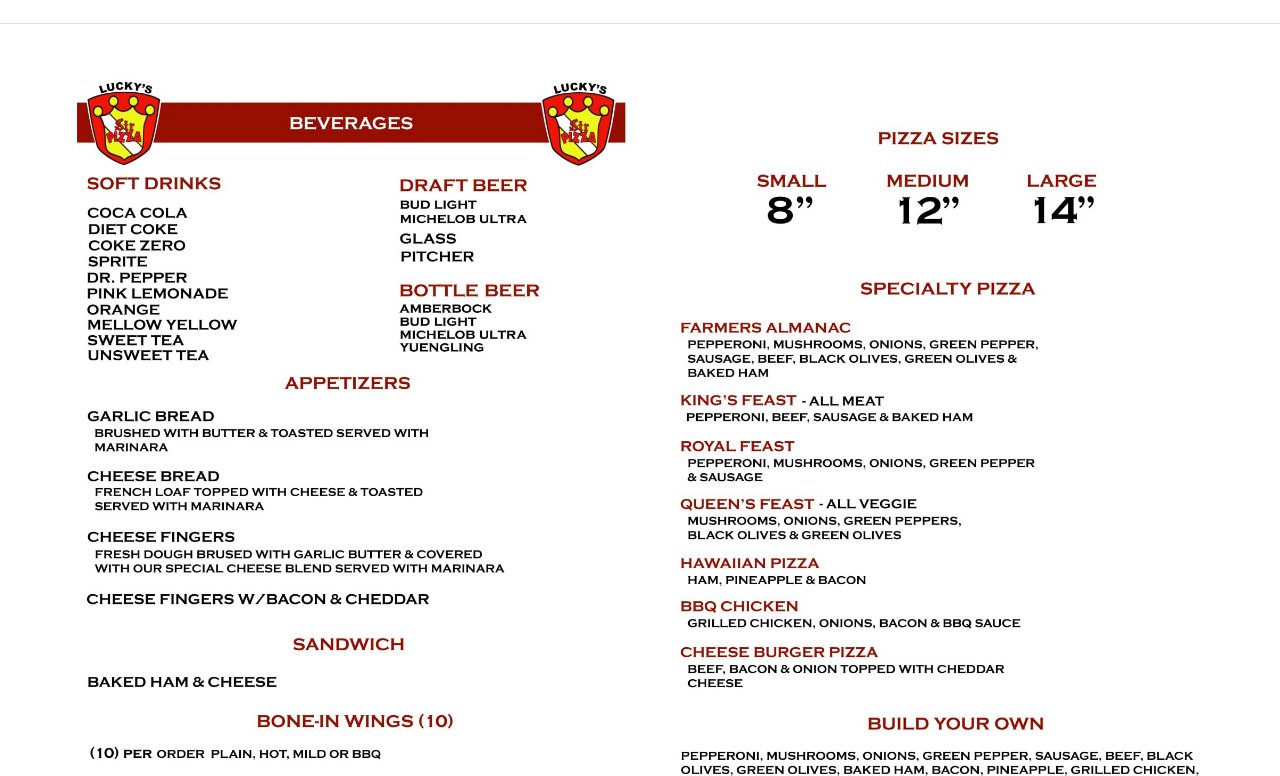
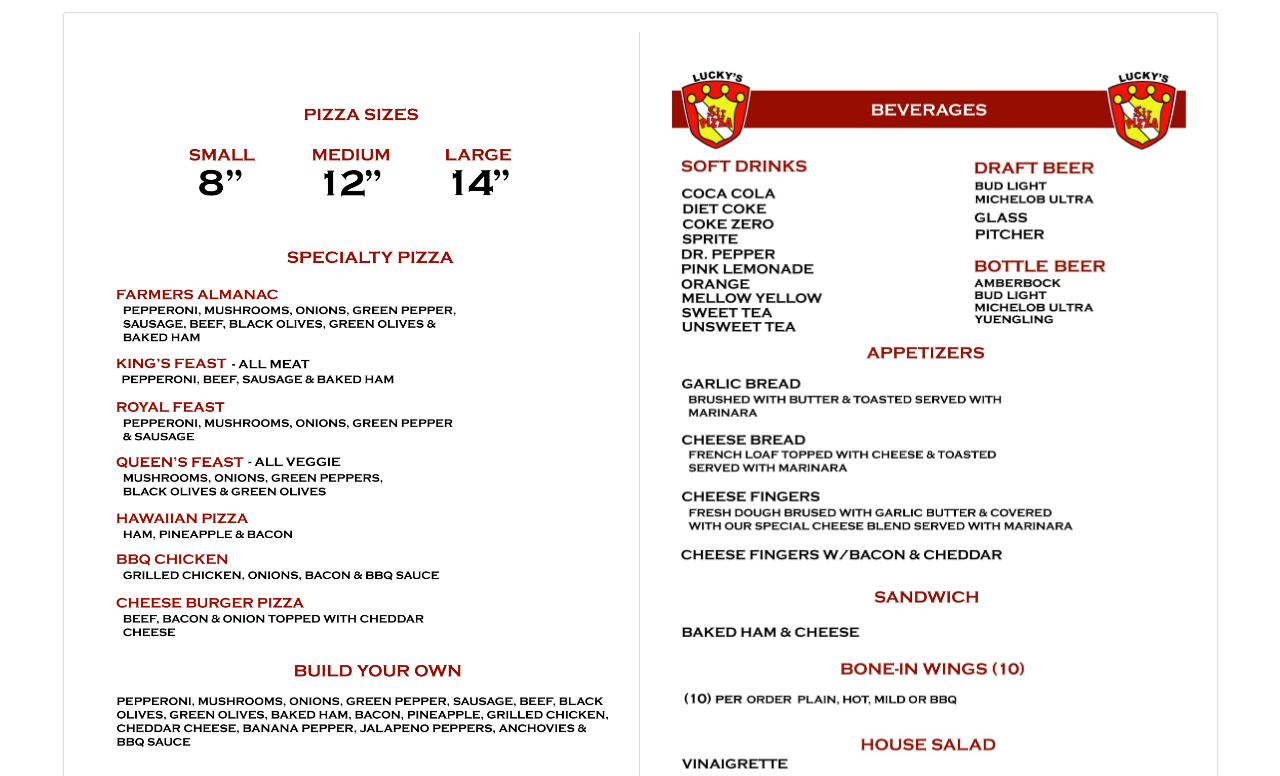
Before and after one commit to PhyrexTechs/SirPizza, a plain HTML site: page index.html in a window 1280 px wide. Shown: the part 252-1028 px from the top of the page. Drawn offline with nearby package versions, Linux system fonts and the light colour scheme.

Commit message:
Replace menu images / add divider fix menu height

```diff
--- a/assets/css/style.css
+++ b/assets/css/style.css
@@ -1,13 +1,17 @@
 
+
+#page1{
+	margin-top: -11px;
+}
 #pizzaMenu {
 	padding-top: 5px;
 	max-width: 1200px;
+
 }
 .ui.divider {
 	margin-top: 25px;
 	margin-bottom: 10px;
 }
-/* Stacked Coulumn Padding */
 
 
 @media only screen and (min-width: 767px) {
--- a/index.html
+++ b/index.html
@@ -37,24 +37,28 @@
 		</div>
 	</div>
 
-	<div class="ui divider"></div>
+<!-- 	<div class="ui divider"></div> -->
+
+<div id="main-container">
 
 	<!-- Menu-->
-	<div id="pizzaMenu" class="ui stackable grid container">
-		<div class="two column row ">
-			<div class="column ">
+	<div id="pizzaMenu" class="ui stackable divided grid container segment">
+		<div class="two column row">
+			<div class="column">
 				<div class="ui fluid image">
-					<img src="assets/images/menuPage5.jpg">
+					<img id="page1" src="assets/images/menuPage1.png">
 				</div>
 			</div>
+<!-- 			<div style="position:relative; margin:0; padding:0;"><div class="ui vertical divider"></div></div> -->
 			<div class="column">
 				<div class="ui fluid image">
-					<img src="assets/images/menuPage6.jpg">
+					<img  src="assets/images/menuPage2.png">
 				</div>
 			</div>
 		</div>
 	</div>
 
+</div>
 	<!-- <script type="text/javascript" src="assets/js/script.js"></script> -->
 </body>
 </html>
```
Also changed, not shown: about.html (+3 -3 lines), assets/images/Menu no price-1.png (added), assets/images/menuNoPrice.jpg (deleted), assets/images/menuPage1.jpg (deleted), assets/images/menuPage1.png (added), assets/images/menuPage2.jpg (deleted), assets/images/menuPage2.png (added), assets/images/menuPage3.jpg (deleted), assets/images/menuPage4.jpg (deleted), assets/images/menuPage5.jpg (deleted), assets/images/menuPage6.jpg (deleted).
